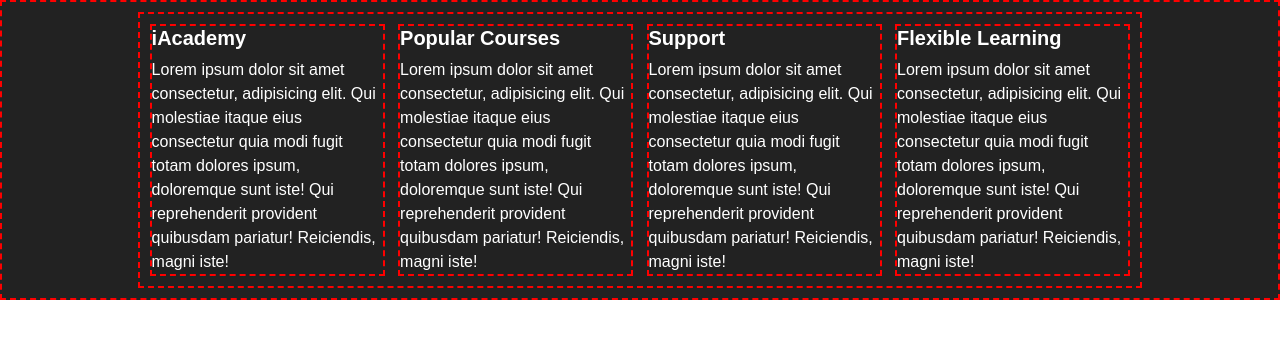
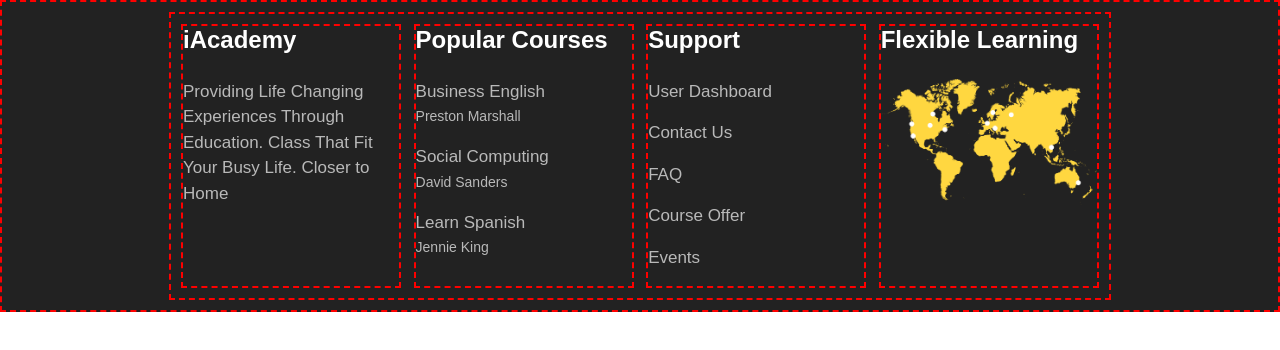
Before and after one commit to andreabellome/proj-html-vuejs, a Vue app: page / in a window 1280 px wide. Shown: the top 350 px of the page. Built offline with nearby package versions, Linux system fonts and the light colour scheme.

Commit message:
dynamic footer div based on store data

```diff
--- a/src/App.vue
+++ b/src/App.vue
@@ -18,7 +18,7 @@ export default {
 </script>
 
 <template>
-  <FooterComp />
+  <FooterComp :datiFooter="store.footerObj" />
 </template>
 
 <style lang="scss">
--- a/src/components/FooterComp.vue
+++ b/src/components/FooterComp.vue
@@ -2,57 +2,28 @@
     <div class="debug padd-10 container-footer">
         <div class="debug footer-style padd-10">
 
-            <!-- start: iAcademy -->
-            <div class="debug footer-card">
-                <h5 class="text-bold col-white">
-                    iAcademy
-                </h5>
-                <span class="col-white">
-                    Lorem ipsum dolor sit amet consectetur, adipisicing elit. Qui molestiae itaque eius consectetur quia
-                    modi fugit totam dolores ipsum, doloremque sunt iste! Qui reprehenderit provident quibusdam pariatur!
-                    Reiciendis, magni iste!
-                </span>
+            <!-- start: dynamic footer div -->
+            <div v-for="(elem, index) in datiFooter" :key="index" class="debug footer-card">
+                <h4 class="text-bold col-white mb-4">
+                    {{ elem.id }}
+                </h4>
+                <ul>
+                    <li v-if="index + 1 < datiFooter.length" v-for="(elem2, index2) in elem.li" :key="index2"
+                        class="text-col-foot mb-3">
+                        <span class="text-col-foot font-size-17">
+                            {{ elem2.course }}
+                        </span> <br>
+                        <span class="text-col-foot font-size-14">
+                            {{ elem2.teacher }}
+                        </span>
+                    </li>
+                    <li v-else>
+                        <img src="../assets/footer-img-1.png" alt="footer-img-1" class="img-fluid">
+                    </li>
+                </ul>
+
             </div>
-            <!-- end: iAcademy -->
-
-            <!-- start: popular courses -->
-            <div class="debug footer-card">
-                <h5 class="text-bold col-white">
-                    Popular Courses
-                </h5>
-                <span class="col-white">
-                    Lorem ipsum dolor sit amet consectetur, adipisicing elit. Qui molestiae itaque eius consectetur quia
-                    modi fugit totam dolores ipsum, doloremque sunt iste! Qui reprehenderit provident quibusdam pariatur!
-                    Reiciendis, magni iste!
-                </span>
-            </div>
-            <!-- end: popular courses -->
-
-            <!-- start: support -->
-            <div class="debug footer-card">
-                <h5 class="text-bold col-white">
-                    Support
-                </h5>
-                <span class="col-white">
-                    Lorem ipsum dolor sit amet consectetur, adipisicing elit. Qui molestiae itaque eius consectetur quia
-                    modi fugit totam dolores ipsum, doloremque sunt iste! Qui reprehenderit provident quibusdam pariatur!
-                    Reiciendis, magni iste!
-                </span>
-            </div>
-            <!-- end: support -->
-
-            <!-- start: flexible learning -->
-            <div class="debug footer-card">
-                <h5 class="text-bold col-white">
-                    Flexible Learning
-                </h5>
-                <span class="col-white">
-                    Lorem ipsum dolor sit amet consectetur, adipisicing elit. Qui molestiae itaque eius consectetur quia
-                    modi fugit totam dolores ipsum, doloremque sunt iste! Qui reprehenderit provident quibusdam pariatur!
-                    Reiciendis, magni iste!
-                </span>
-            </div>
-            <!-- end: flexible learning -->
+            <!-- end: dynamic footer div -->
 
         </div>
     </div>
@@ -61,6 +32,7 @@
 <script>
 export default {
     name: 'FooterComp',
+    props: ['datiFooter'],
     setup() {
         return {}
     }
@@ -69,7 +41,7 @@ export default {
 
 <style lang="scss" scoped>
 .footer-style {
-    width: 80%;
+    width: 75%;
     margin: auto;
 
     color: #FFFFFF;
@@ -78,6 +50,10 @@ export default {
     flex-direction: row;
     justify-content: space-between;
 
+}
+
+.text-col-foot {
+    color: #B9B9B9;
 }
 
 .footer-card {
@@ -89,4 +65,10 @@ export default {
     padding: 10px;
     background-color: #222222;
 }
+
+ul {
+    list-style-type: none;
+    margin: 0;
+    padding: 0;
+}
 </style>
--- a/src/store.js
+++ b/src/store.js
@@ -2,6 +2,63 @@ import { reactive } from "vue";
 
 export const store = reactive(
     {
-        arrayCards: []
+        /* start: object with footer info */
+        footerObj: [
+            {
+                id: 'iAcademy',
+                li: [
+                    {
+                        course: 'Providing Life Changing Experiences Through Education. Class That Fit Your Busy Life. Closer to Home',
+                        teacher: ''
+                    }
+                ],
+            },
+            {
+                id: 'Popular Courses',
+                li: [
+                    {
+                        course: 'Business English',
+                        teacher: 'Preston Marshall'
+                    },
+                    {
+                        course: 'Social Computing',
+                        teacher: 'David Sanders'
+                    },
+                    {
+                        course: 'Learn Spanish',
+                        teacher: 'Jennie King'
+                    }
+                ]
+            },
+            {
+                id: 'Support',
+                li: [
+                    {
+                        course: 'User Dashboard',
+                        teacher: ''
+                    },
+                    {
+                        course: 'Contact Us',
+                        teacher: ''
+                    },
+                    {
+                        course: 'FAQ',
+                        teacher: ''
+                    },
+                    {
+                        course: 'Course Offer',
+                        teacher: ''
+                    },
+                    {
+                        course: 'Events',
+                        teacher: ''
+                    },
+                ]
+            },
+            {
+                id: 'Flexible Learning'
+            }
+        ]
+        /* end: object with footer info */
     }
 )
--- a/src/style/main.scss
+++ b/src/style/main.scss
@@ -518,8 +518,20 @@ a {
     font-size: 15px;
 }
 
+.font-size-17 {
+    font-size: 17px;
+}
+
+.font-size-17 {
+    font-size: 17px;
+}
+
 .font-size-18 {
     font-size: 18px;
+}
+
+.font-size-19 {
+    font-size: 19px;
 }
 
 .font-size-20 {
```
Also changed, not shown: src/assets/footer-img-1.png (added).
